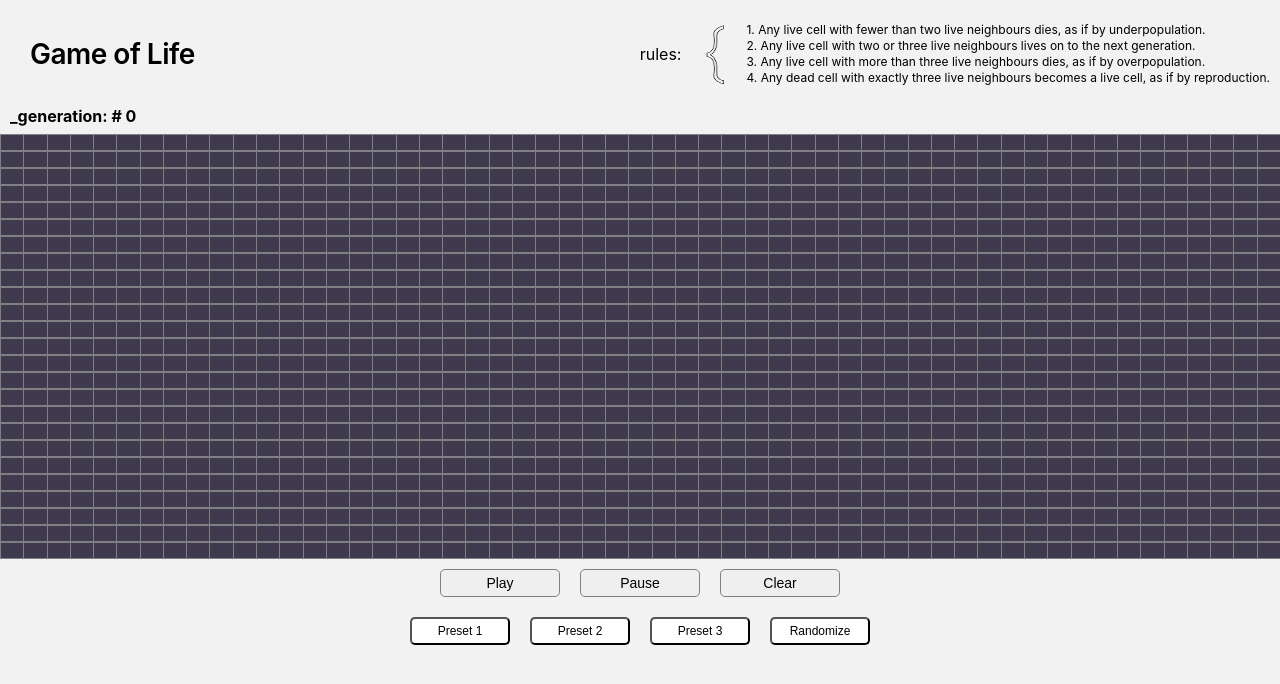
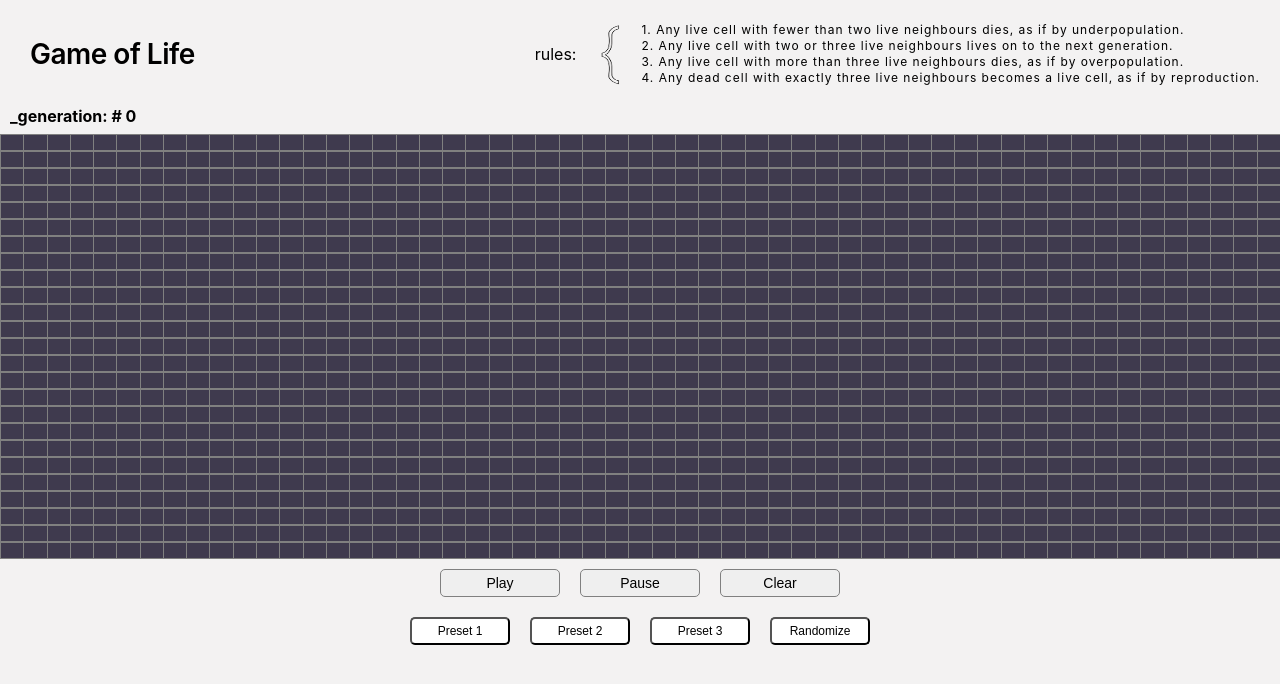
Before and after one commit to leananepari/game-of-life, a React (Create React App) app in the folder client/: page / in a window 1280 px wide. Shown: the top 684 px of the page. Built offline with nearby package versions, Linux system fonts and the light colour scheme.

Commit message:
minor corrections

```diff
--- a/client/src/components/Main.js
+++ b/client/src/components/Main.js
@@ -21,12 +21,9 @@ const Main = () => {
   simulateRef.current = simulate;
 
   const [generation, setGeneration] = useState(0);
-  const generationRef = useRef(generation);
-  generationRef.current = generation;
 
 
   useEffect(() => {
-    console.log('use effect main')
 
     if (!simulateRef.current) {
       let arr = new Array(25);
@@ -84,7 +81,6 @@ const Main = () => {
       startSimulation()
     }, 0)
 
-
   }, [])
 
 
@@ -106,7 +102,7 @@ const Main = () => {
       <header>
         <h1>Game of Life</h1>
         <div style={{display: 'flex', alignItems: 'center'}}>
-          <div>rules:</div>
+          <div style={{fontSize: '16px'}}>rules:</div>
           <img style={{width: '65px', height: '65px'}} src={img}/>
           <div className="rules">
             <div>1. Any live cell with fewer than two live neighbours dies, as if by underpopulation.</div>
@@ -117,7 +113,7 @@ const Main = () => {
         </div>
       </header>
 
-      <h2>_generation: # {generationRef.current}</h2>
+      <h2>_generation: # {generation}</h2>
 
       <Grid grid={grid} setGrid={setGrid} />
 
@@ -139,6 +135,7 @@ const Main = () => {
                             setSelectedPreset={setSelectedPreset}
                             selectedPreset={selectedPreset}
                             setGrid={setGrid}
+                            setGeneration={setGeneration}
                             />
           })}
         </div>
--- a/client/src/components/Preset.js
+++ b/client/src/components/Preset.js
@@ -1,9 +1,10 @@
 import React from 'react';
 
-const Preset = ( { preset, setSelectedPreset, selectedPreset, setGrid }) => {
+const Preset = ( { preset, setSelectedPreset, selectedPreset, setGrid, setGeneration }) => {
 
   const setSelected = () => {
     setSelectedPreset(preset.name);
+    setGeneration(0);
     preset.func(setGrid);
   }
 
--- a/client/src/css/styles.css
+++ b/client/src/css/styles.css
@@ -27,7 +27,9 @@ body {
       letter-spacing: -0.5px; }
     .main-wrap header .rules {
       font-size: 12px;
-      line-height: 16px; }
+      line-height: 16px;
+      letter-spacing: 1px;
+      margin-right: 10px; }
   .main-wrap h2 {
     text-align: left;
     margin: 20px 0 10px 10px; }
--- a/client/src/scss/_default.scss
+++ b/client/src/scss/_default.scss
@@ -37,6 +37,8 @@ body{
     .rules {
       font-size: 12px;
       line-height: 16px;
+      letter-spacing: 1px;
+      margin-right: 10px;
     }
 
   }
@@ -87,59 +89,4 @@ body{
 
   }
 
-
-  // .boxes-wrap {
-  //   display: flex;
-  //   justify-content: space-evenly;
-
-  //   .left-box {
-  //     margin: 20px;
-
-  //     h2 {
-  //       font-size: 18px;
-  //       margin-bottom: 15px;
-  //     }
-
-  //     .grid-wrap {
-  //       display: flex;
-
-  //       .grid {
-
-  //       }
-  //     }
-
-    //   .buttons {
-    //     margin: 20px 0 0 0;
-
-    //     button {
-    //       margin-right: 10px;
-    //       font-size: 14px;
-    //       width: 110px;
-    //       padding: 10px;
-    //       border: 1px solid transparent;
-    //       background-color: lightgray;
-    //       border-radius: 5px;
-    //       outline: none;
-    //       cursor: pointer;
-    //     }
-
-    //     .presets {
-    //       display: flex;
-    //     }
-    //   }
-    // }
-
-  //   .right-box {
-  //     display: flex;
-  //     flex-direction: column;;
-  //     align-items: center;
-  //     margin: 20px;
-  //     font-size: 18px;
-
-  //     ul {
-  //       margin-left: 20px
-  //     }
-
-  //   }
-  // }
 }
```
